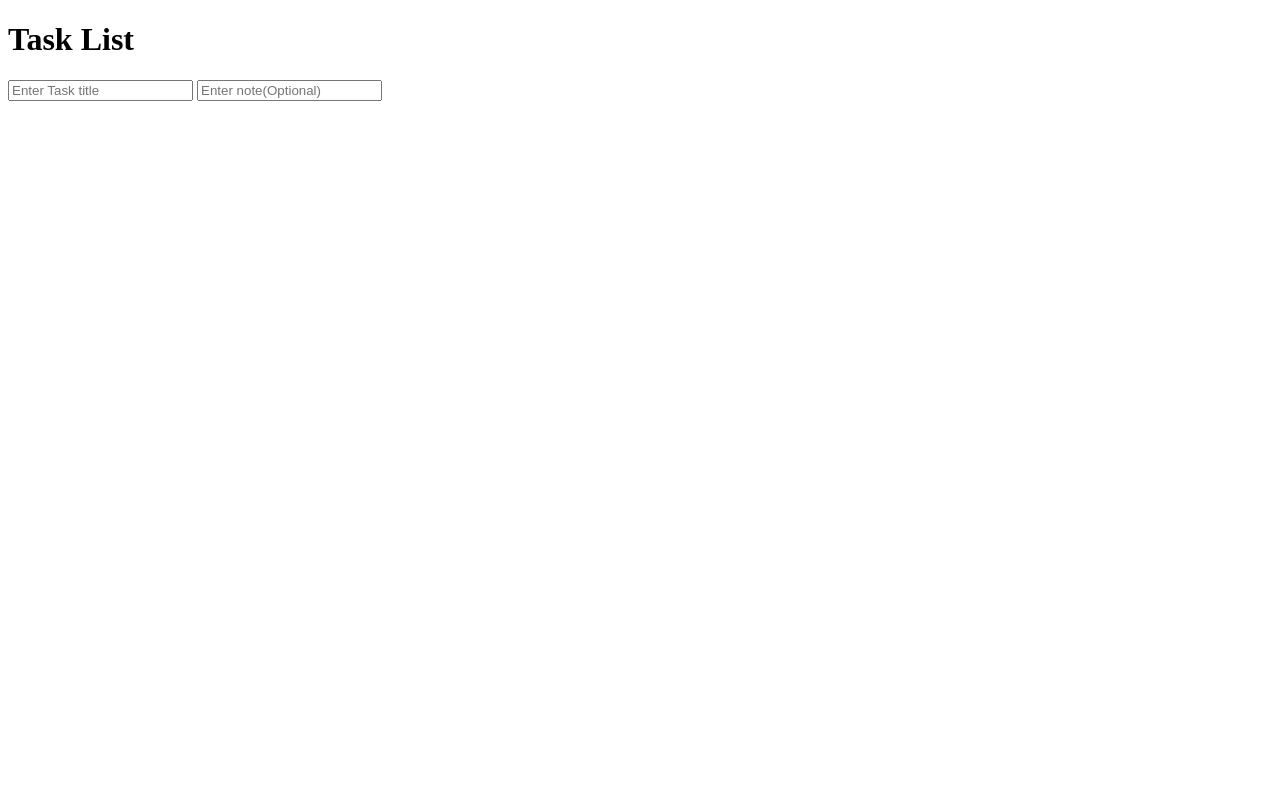
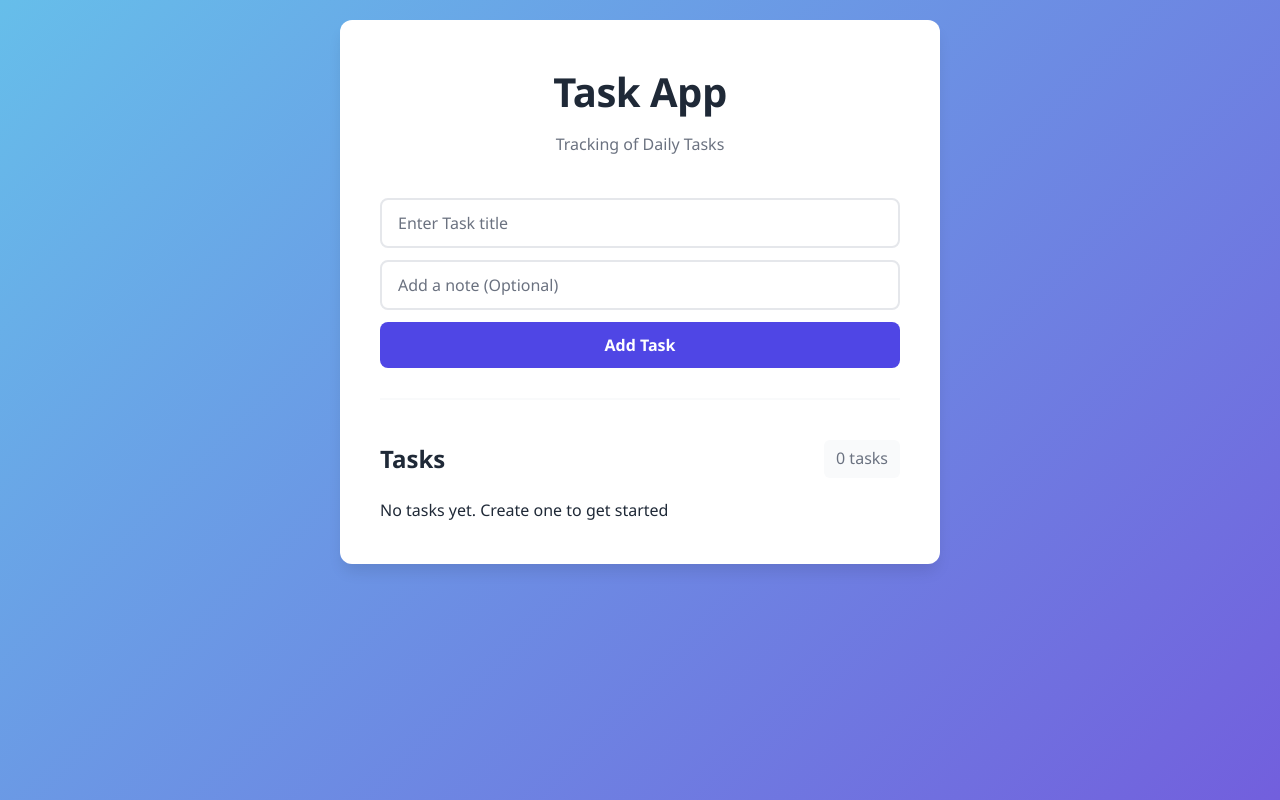
Before and after one commit to iahsanzia/Task_App, a website with bundled scripts: page front-end/index.html in a window 1280 px wide. Built offline with nearby package versions, Linux system fonts and the light colour scheme.

Commit message:
html added along with some css

```diff
--- a/front-end/index.html
+++ b/front-end/index.html
@@ -8,14 +8,46 @@
   </head>
   <body>
     <div class="container">
-      <h1>Task List</h1>
+      <header class="header">
+        <h1 class="title">Task App</h1>
+        <p class="subtitle">Tracking of Daily Tasks</p>
+      </header>
 
-      <form id="task-form" class="task-form">
-        <input type="text" id="title" placeholder="Enter Task title" required />
-        <input type="text" id="none" placeholder="Enter note(Optional)" />
-      </form>
+      <section class="form-section">
+        <form id="task-form" class="task-form">
+          <div class="form-group">
+            <input
+              type="text"
+              id="title"
+              class="input-field"
+              placeholder="Enter Task title"
+              required
+            />
+          </div>
 
-      <ul id="task-list" class="task-list"></ul>
+          <div class="form-group">
+            <input
+              type="text"
+              id="note"
+              class="input-field"
+              placeholder="Add a note (Optional)"
+            />
+          </div>
+          <button type="submit" class="btn btn-primary">Add Task</button>
+        </form>
+      </section>
+
+      <section class="tasks-section">
+        <div class="tasks-header">
+          <h2 class="tasks-title">Tasks</h2>
+          <span id="task-count" class="task-count">0 tasks</span>
+        </div>
+        <ul id="task-list" class="task-list"></ul>
+
+        <div id="empty-state" class="empty-state">
+          <p>No tasks yet. Create one to get started</p>
+        </div>
+      </section>
     </div>
     <script type="module" src="./main.ts"></script>
   </body>
--- a/front-end/style.css
+++ b/front-end/style.css
@@ -0,0 +1,197 @@
+:root {
+  --primary-color: #4f46e5;
+  --primary-hover: #4338ca;
+  --danger-color: #ef4444;
+  --danger-hover: #dc2626;
+  --success-color: #10b981;
+  --text-dark: #1f2937;
+  --text-light: #6b7280;
+  --bg-light: #f9fafb;
+  --bg-white: #ffffff;
+  --border-color: #e5e7eb;
+  --shadow-sm: 0 1px 2px 0 rgba(0, 0, 0, 0.05);
+  --shadow-md: 0 4px 6px -1px rgba(0, 0, 0, 0.1);
+  --shadow-lg: 0 10px 15px -3px rgba(0, 0, 0, 0.1);
+  --radius-sm: 6px;
+  --radius-md: 8px;
+  --radius-lg: 12px;
+  --transition: all 0.3s cubic-bezier(0.4, 0, 0.2, 1);
+}
+
+* {
+  margin: 0;
+  padding: 0;
+  box-sizing: border-box;
+}
+
+body {
+  font-family: "Segoe UI", Roboto, "Helvetica Neue", Arial, sans-serif;
+  background: linear-gradient(135deg, #66beea 0%, #725fdd 100%);
+  color: var(--text-dark);
+  line-height: 1.6;
+  min-height: 100vh;
+  padding: 20px;
+}
+
+.container {
+  max-width: 600px;
+  margin: 0 auto;
+  background: var(--bg-white);
+  border-radius: var(--radius-lg);
+  padding: 40px;
+  box-shadow: var(--shadow-lg);
+}
+
+.header {
+  text-align: center;
+  margin-bottom: 40px;
+}
+
+.title {
+  font-size: 2.5rem;
+  font-weight: 700;
+  color: var(--text-dark);
+  margin-bottom: 8px;
+  letter-spacing: -0.5px;
+}
+
+.subtitle {
+  font-size: 1rem;
+  color: var(--text-light);
+  font-weight: 400;
+}
+
+.form-section {
+  margin-bottom: 40px;
+  padding-bottom: 30px;
+  border-bottom: 2px solid var(--bg-light);
+}
+
+.task-form {
+  display: flex;
+  flex-direction: column;
+  gap: 12px;
+}
+
+.form-group {
+  display: flex;
+  flex-direction: column;
+}
+
+.input-field {
+  padding: 12px 16px;
+  font-size: 1rem;
+  border: 2px solid var(--border-color);
+  border-radius: var(--radius-md);
+  background: var(--bg-white);
+  color: var(--text-dark);
+  transition: var(--transition);
+  font-family: inherit;
+}
+
+.input-field:focus {
+  outline: none;
+  border-color: var(--primary-color);
+  box-shadow: 0 0 0 3px rgba(79, 70, 229, 0.1);
+  background: var(--bg-light);
+}
+
+.input-field::placeholder {
+  color: var(--text-light);
+}
+
+.btn {
+  padding: 12px 24px;
+  font-size: 1rem;
+  font-weight: 600;
+  border: none;
+  border-radius: var(--radius-md);
+  cursor: pointer;
+  transition: var(--transition);
+  font-family: inherit;
+  display: inline-flex;
+  align-items: center;
+  justify-content: center;
+  gap: 8px;
+}
+
+.btn-primary {
+  background: var(--primary-color);
+  color: white;
+  width: 100%;
+}
+
+.btn-primary:hover {
+  background: var(--primary-hover);
+  transform: translateY(-2px);
+  box-shadow: var(--shadow-md);
+}
+
+.btn-primary:active {
+  transform: translateY(0);
+}
+
+.btn-small {
+  padding: 8px 12px;
+  font-size: 0.875rem;
+  min-width: auto;
+}
+
+.btn-danger {
+  background: var(--danger-color);
+  color: white;
+}
+
+.btn-danger:hover {
+  background: var(--danger-hover);
+}
+
+.btn-success {
+  background: var(--success-color);
+  color: white;
+}
+
+.tasks-section {
+  display: flex;
+  flex-direction: column;
+}
+
+.tasks-header {
+  display: flex;
+  justify-content: space-between;
+  align-items: center;
+  margin-bottom: 20px;
+}
+
+.tasks-title {
+  font-size: 1.5rem;
+  font-weight: 600;
+  color: var(--text-dark);
+}
+
+.task-count {
+  background: var(--bg-light);
+  color: var(--text-light);
+  padding: 6px 12px;
+  border-radius: var(--radius-sm);
+  font-size: 0.875;
+  font-weight: 500;
+}
+
+.task-list {
+  list-style: none;
+  display: flex;
+  flex-direction: column;
+  gap: 12px;
+}
+
+.task-item {
+  display: flex;
+  align-items: flex-start;
+  gap: 12px;
+  padding: 16px;
+  background: var(--bg-light);
+  border: 1px solid var(--border-color);
+  border-radius: var(--radius-md);
+  transition: var(--transition);
+}
```
